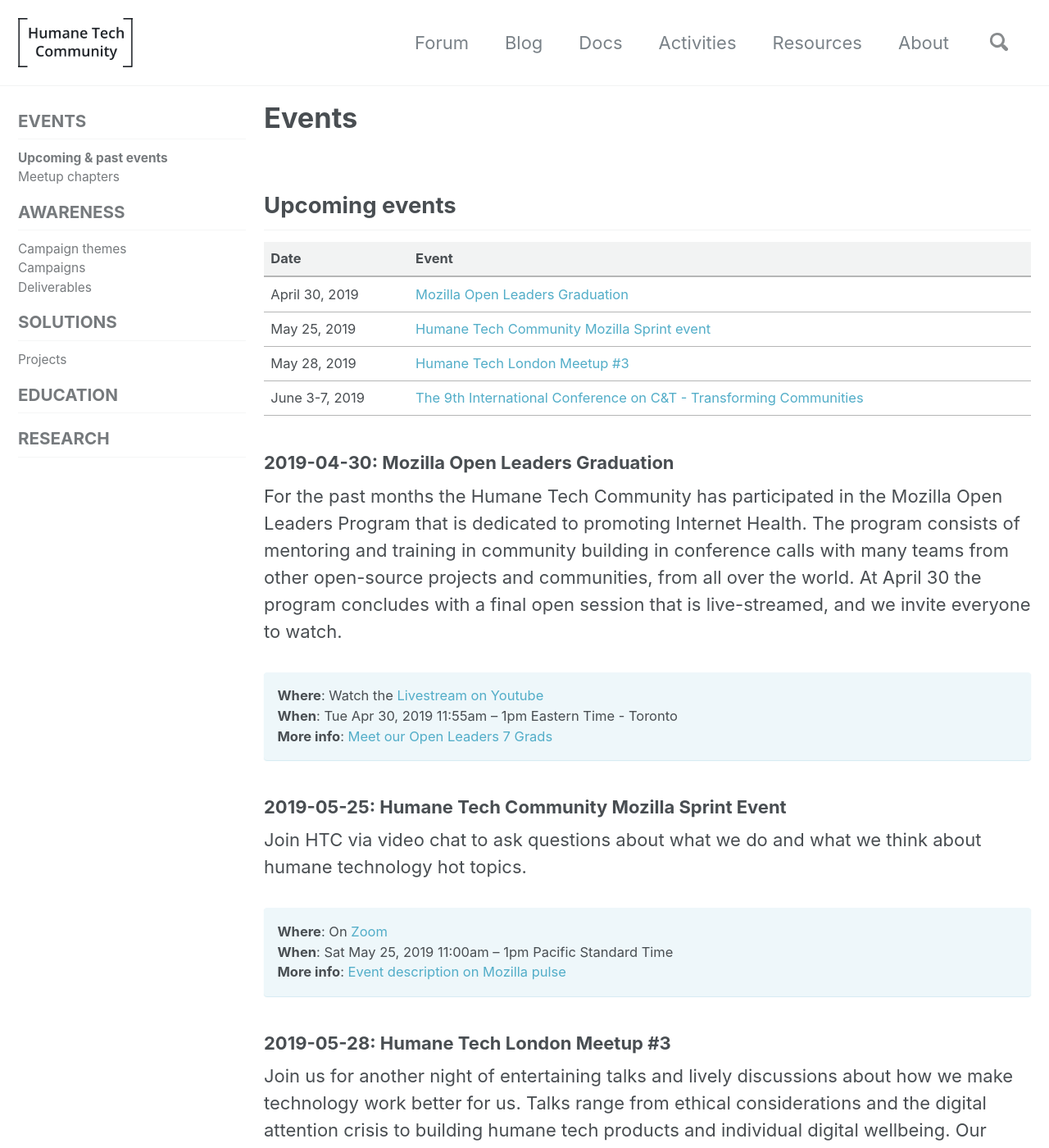
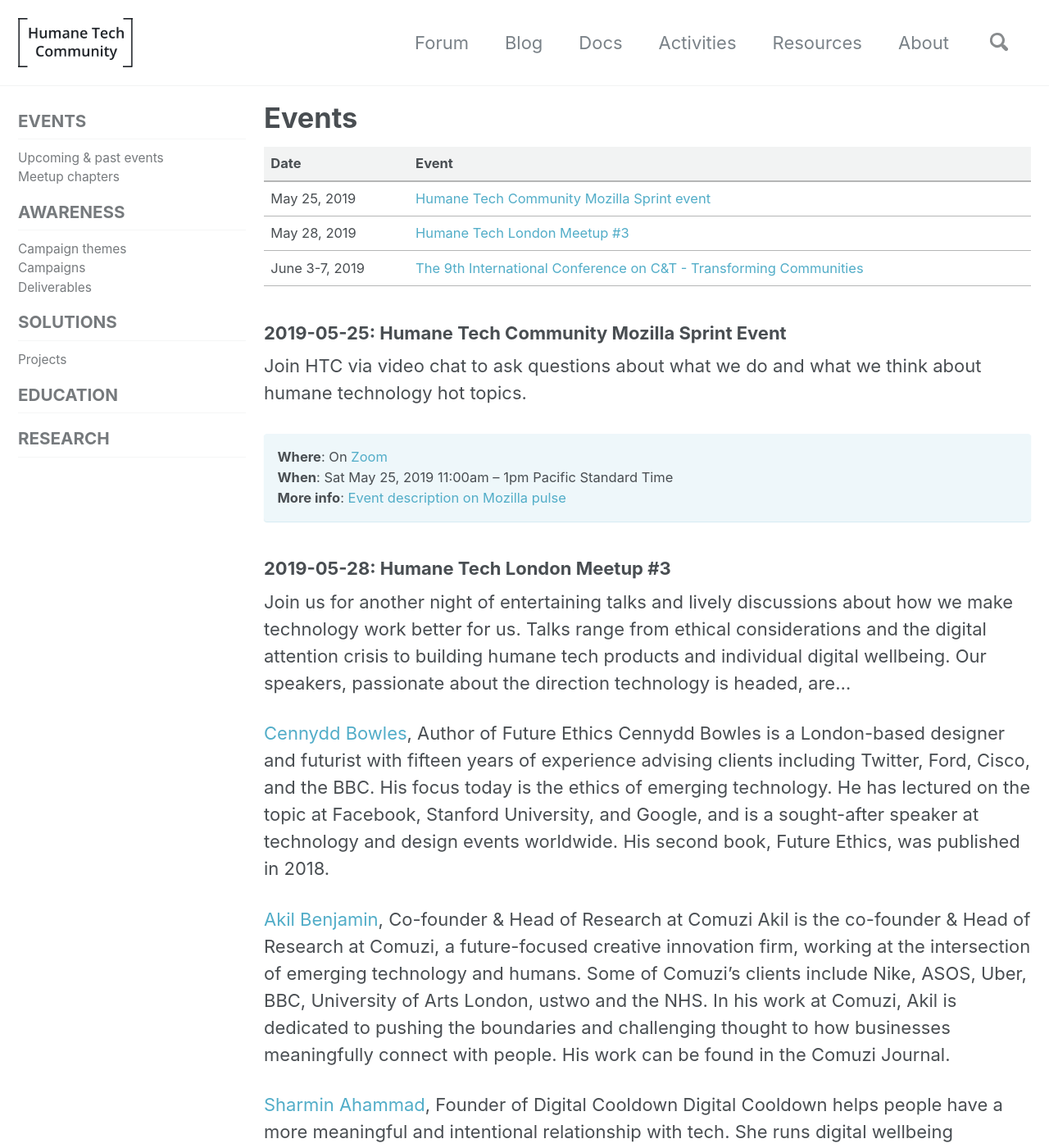
Before and after one commit to humanetech-community/community-hub, a Jekyll site: the page built from _activities/00-activities-root/01-upcoming-events.md, in a window 1280 px wide and 1400 px high. Shown: the whole window at 82% size. Built offline with Jekyll 4.4.1, drawn with Linux system fonts in a browser that asks for light colours; cached includes are drawn as plain includes; nearby versions of some CDN libraries; some of the changed text lies outside the part shown.

Commit message:
Past events page created - closes #82

```diff
--- a/_activities/00-activities-root/00-activities-root.md
+++ b/_activities/00-activities-root/00-activities-root.md
@@ -16,8 +16,8 @@
 
 ## Events
 
-- [Upcoming events](/activities/events/)
-- [Past events](/activities/events/)
+- [Upcoming events](/activities/upcoming-events/)
+- [Past events](/activities/past-events/)
 - [Meetup chapters](/activities/meetup-chapters/)
 
 ## Awareness Program
--- a/_activities/00-activities-root/01-events.md
+++ b/_activities/00-activities-root/01-upcoming-events.md
@@ -1,33 +1,21 @@
 ---
-permalink: /activities/events/
+permalink: /activities/upcoming-events/
 title: "Events"
-excerpt: "Upcoming and past events of the Humane Tech Community"
-last_modified_at: 2019-05-10T9+02:00
+excerpt: "Upcoming events of the Humane Tech Community"
+last_modified_at: 2019-05-24T9+02:00
 sidebar:
   nav: "activities"
 custom_pagination:
   prev: /activities/
 ---
 
-## Upcoming events
 
 | Date | Event |
 | :--- | :--- |
-| April 30, 2019 | [Mozilla Open Leaders Graduation](#2019-04-30-mozilla-open-leaders-graduation) |
 | May 25, 2019 | [Humane Tech Community Mozilla Sprint event](#2019-05-25-humane-tech-community-mozilla-sprint-event) |
 | May 28, 2019 | [Humane Tech London Meetup #3](#2019-05-28-humane-tech-london-meetup-3) |
 | June 3-7, 2019 | [The 9th International Conference on C&T - Transforming Communities](#2019-06-03-to-2019-06-07-transforming-communities) |
 
-
-
-### 2019-04-30: Mozilla Open Leaders Graduation
-
-For the past months the Humane Tech Community has participated in the Mozilla Open Leaders Program that is dedicated to promoting Internet Health. The program consists of mentoring and training in community building in conference calls with many teams from other open-source projects and communities, from all over the world. At April 30 the program concludes with a final open session that is live-streamed, and we invite everyone to watch.
-
-**Where**: Watch the [Livestream on Youtube](https://www.youtube.com/watch?v=Amaw17K-u0Y)<br>
-**When**: Tue Apr 30, 2019 11:55am – 1pm Eastern Time - Toronto<br>
-**More info**: [Meet our Open Leaders 7 Grads](https://medium.com/p/9f6e0c24db1d)
-{: .notice--info}
 
 
 ### 2019-05-25: Humane Tech Community Mozilla Sprint Event
```
Also changed, not shown: _activities/00-activities-root/02-past-events.md (added, +25 -0 lines), _activities/00-activities-root/03-meetup-chapters.md (renamed from _activities/00-activities-root/02-meetup-chapters.md).
